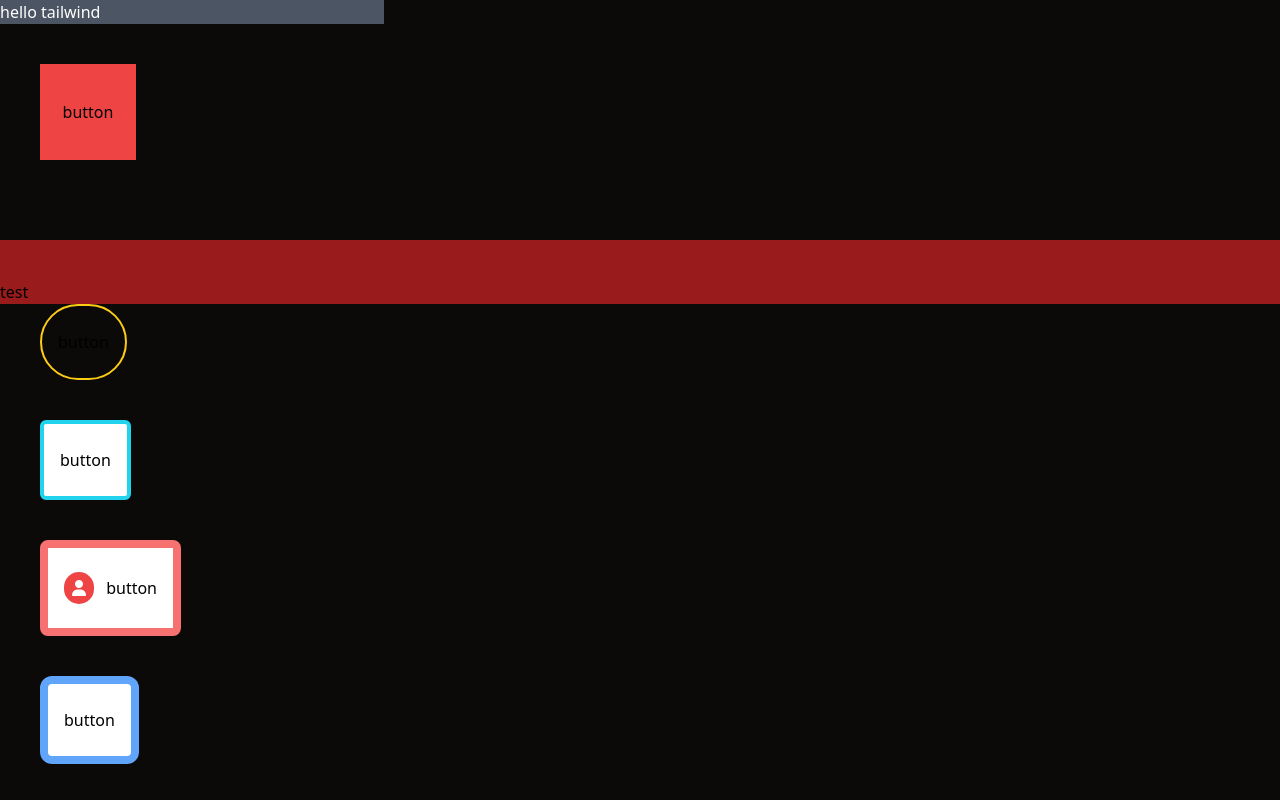
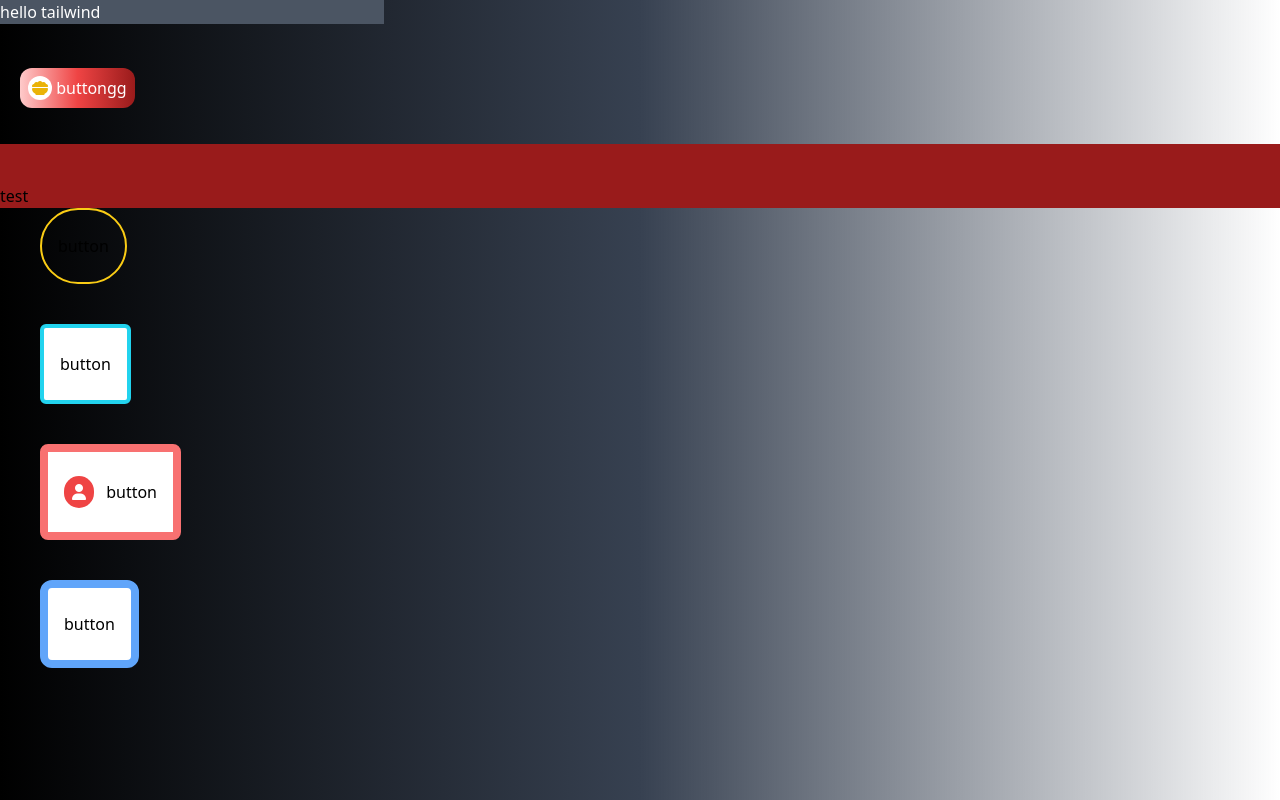
Before and after one commit to JoeyEkapob/Tailwindcssbasic, a website built with Vite: page app/src/index.html in a window 1280 px wide. Built offline with nearby package versions, Linux system fonts and the light colour scheme.

Commit message:
workshop 3 day 40%

```diff
--- a/app/src/index.html
+++ b/app/src/index.html
@@ -9,14 +9,23 @@
 </head>
 
 
-<body class="bg-stone-950">
+<body class="bg-gradient-to-r from-black via-gray-700">
 
 
 
     <h1 class="w-96  bg-gray-600 text-white"> hello tailwind </h1>
 
+
+
         <div>
-            <button class="bg-red-500 w-24 h-24 my-10 ml-10">button</button>
+            <button class="text-white bg-gradient-to-r from-red-200 via-red-500 to-red-800 p-2 mt-10 ml-5
+            rounded-xl  hover:text-yellow-500
+            hover:to-red-900 hover:scale-110 translate-y-1 transition duration-500
+            focus:ring-2 focus:ring-white ">
+                <i class="fa fa-solid fa-bowl-food text-yellow-500 bg-white p-1
+               rounded-full hover:bg-yellow-500 hover:text-white" >
+                    </i> buttongg
+                </button>
         </div>
 
     <div class="bg-red-800 pt-10 mt-10">
```
Also changed, not shown: app/src/display.html (added).
